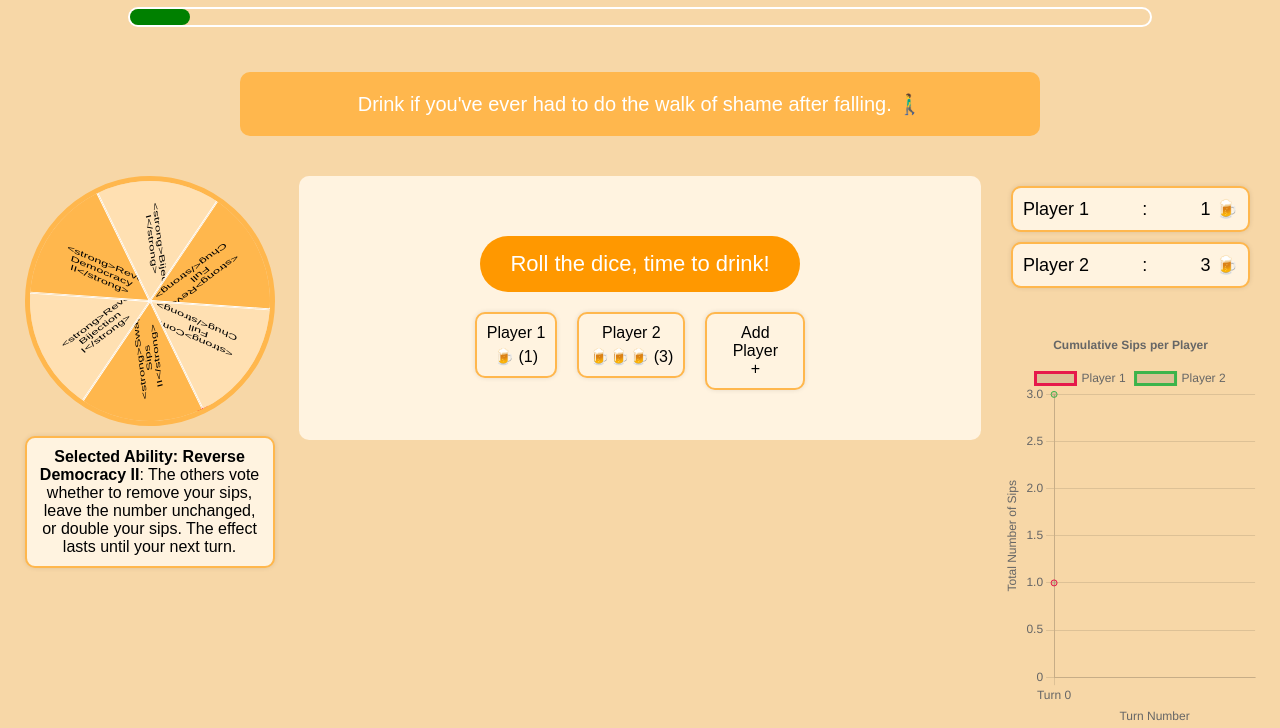
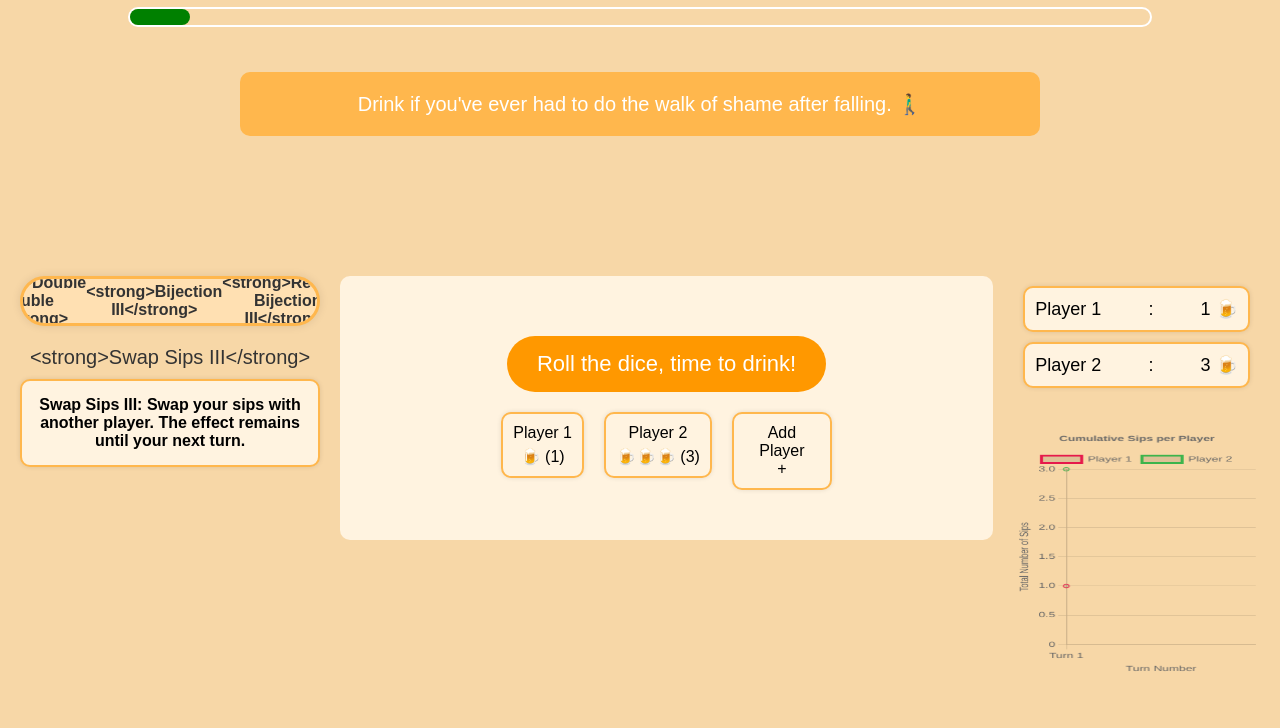
Before and after one commit to leopomme/drinking_game, a plain HTML site: page index.html in a window 1280 px wide. Both pictures are taken after a click on the button "Roll the dice, time to drink!". Shown: the part 78-806 px from the top of the page. Drawn offline with nearby package versions, Linux system fonts and the light colour scheme.

Commit message:
update not sure if working

```diff
--- a/index.html
+++ b/index.html
@@ -41,17 +41,20 @@
 
     <main>
         <div class="main-wrapper">
-            <!-- Wheel Section -->
-            <div class="wheel-section">
-                <div class="wheel-container">
-                    <div class="wheel">
-                        <div class="wheel-arrow">▲</div>
-                        <!-- Wheel slices will be added dynamically -->
+            <!-- Rolling Tube Section -->
+            <div class="tube-section">
+                <div class="tube-container">
+                    <div class="tube">
+                        <!-- Ability names will be added dynamically -->
                     </div>
-                    <!-- Ability Description -->
-                    <div id="ability-description" class="ability-description">
-                        <strong>Selected Ability:</strong>
-                    </div>
+                </div>
+                <!-- Selected Ability Display -->
+                <div id="selected-ability" class="selected-ability">
+                    <span id="selected-ability-name">None</span>
+                </div>
+                <!-- Ability Explanation -->
+                <div id="ability-explanation" class="ability-explanation">
+                    <!-- Explanation will be displayed here -->
                 </div>
             </div>
 
--- a/static/script.js
+++ b/static/script.js
@@ -77,7 +77,6 @@ function timerBarFull() {
     startTimerBar();
 }
 
-// Trigger the drinking action and update the player states
 function timeToSip() {
     const updatedPlayerIndex = updatePlayerTurn();
     if (updatedPlayerIndex === -1) return; // No players to proceed
@@ -85,9 +84,9 @@ function timeToSip() {
     // Update conditions for the new turn
     updateConditions(true);
 
-    // Spin the wheel automatically if special abilities are enabled
+    // Spin the tube automatically if special abilities are enabled
     if (enableSpecialAbilities) {
-        spinWheel();
+        spinTube();
     }
 
     const playersContainer = document.getElementById('players');
@@ -96,6 +95,7 @@ function timeToSip() {
     const difficulty = parseFloat(document.getElementById('difficulty').value);
 
     // Initialize sips data for this turn
+    turnNumber++; // Increment turnNumber here
     sipsPerTurn[turnNumber] = {};
 
     Array.from(playerElements).forEach((playerElement, index) => {
@@ -131,6 +131,7 @@ function timeToSip() {
     updatePlayerDrinkTracker();
     updateSipsChart(); // Render the graph
 }
+
 
 // Handle spacebar key press for rolling the dice
 document.addEventListener('keydown', (event) => {
@@ -246,8 +247,12 @@ function saveSettings() {
     }
 
     currentPlayerIndex = -1; // Reset to start from the first player
+    turnNumber = 0; // Reset turnNumber
+    sipsPerTurn = {}; // Clear previous sips data
     updateConditions();
+    updateSipsChart(); // Clear and update the graph
 }
+
 
 // Special Abilities List
 const specialAbilities = [
@@ -293,76 +298,57 @@ const specialAbilities = [
 ];
 
 
-// Create the wheel with a smaller number of random abilities
-function createWheel() {
-    const wheel = document.querySelector('.wheel');
 
-    // Decide the number of slices to display, e.g., 6
-    const numberOfSlices = 6;
+// New Rolling Tube Implementation
 
-    // Randomly shuffle and select abilities
+// Function to create the rolling tube with all abilities
+function createTube() {
+    const tube = document.querySelector('.tube');
+    tube.innerHTML = ''; // Clear existing abilities
+
+    // Shuffle the abilities to randomize the order
     const shuffledAbilities = specialAbilities.sort(() => 0.5 - Math.random());
-    const selectedAbilities = shuffledAbilities.slice(0, numberOfSlices);
 
-    const sliceDegree = 360 / numberOfSlices;
-
-    // Remove existing slices
-    wheel.innerHTML = '<div class="wheel-arrow">▲</div>';
-
-    selectedAbilities.forEach((ability, index) => {
-        const slice = document.createElement('div');
-        slice.className = 'wheel-slice';
-        slice.style.transform = `rotate(${index * sliceDegree}deg) skewY(${90 - sliceDegree}deg)`;
-
-        // Alternate colors between dark and light
-        const lightColor = '#ffe0b2'; // Light color
-        const darkColor = '#ffb74d';  // Dark color
-        slice.style.backgroundColor = index % 2 === 0 ? lightColor : darkColor;
-
-        const text = document.createElement('div');
-        text.className = 'slice-text';
-        text.style.transform = `rotate(${sliceDegree / 2}deg)`;
-        text.innerText = ability.split(':')[0]; // Show only the title
-        slice.appendChild(text);
-        wheel.appendChild(slice);
+    // Display all abilities in the tube
+    shuffledAbilities.forEach(ability => {
+        const abilitySpan = document.createElement('span');
+        abilitySpan.textContent = ability.split(':')[0]; // Display only the title
+        tube.appendChild(abilitySpan);
     });
 
-    // Store the selected abilities for use when determining the result
-    wheel.dataset.selectedAbilities = JSON.stringify(selectedAbilities);
+    // Store the shuffled abilities for use when determining the result
+    tube.dataset.selectedAbilities = JSON.stringify(shuffledAbilities);
 }
 
-let spinning = false;
+// Flag to prevent multiple simultaneous spins
+let spinningTube = false;
 
-function spinWheel() {
-    if (spinning) return;
-    spinning = true;
+function spinTube() {
+    if (spinningTube) return;
+    spinningTube = true;
 
-    createWheel(); // Regenerate the wheel with new abilities
+    createTube(); // Regenerate the tube with all abilities
 
-    const wheel = document.querySelector('.wheel');
-    const selectedAbilities = JSON.parse(wheel.dataset.selectedAbilities);
-    const numberOfSlices = selectedAbilities.length;
-    const sliceDegree = 360 / numberOfSlices;
-    const randomDegree = Math.floor(Math.random() * 360) + 720; // At least 2 full rotations
+    const tube = document.querySelector('.tube');
+    const selectedAbilities = JSON.parse(tube.dataset.selectedAbilities);
+    const numberOfAbilities = selectedAbilities.length;
+    const randomIndex = Math.floor(Math.random() * numberOfAbilities);
 
-    // Spin the wheel fast, stopping within 1 second
-    wheel.style.transition = 'transform 1s cubic-bezier(0.33, 1, 0.68, 1)';
-    wheel.style.transform = `rotate(${randomDegree}deg)`;
+    // Calculate the translation distance (assuming each span is 100px wide)
+    const translateX = -randomIndex * 100;
 
-    // Determine which ability was selected
+    // Apply the transform to spin the tube
+    tube.style.transform = `translateX(${translateX}px)`;
+
+    // After 1 second, display the selected ability
     setTimeout(() => {
-        const totalDegreesSpun = randomDegree % 360;
-        const normalizedDegrees = (360 - totalDegreesSpun + sliceDegree / 2) % 360;
-        const index = Math.floor(normalizedDegrees / sliceDegree) % numberOfSlices;
-        const selectedAbility = selectedAbilities[index];
+        const selectedAbility = selectedAbilities[randomIndex];
+        document.getElementById('selected-ability-name').textContent = selectedAbility.split(':')[0];
+        document.getElementById('ability-explanation').innerHTML = `<strong>${selectedAbility}</strong>`;
+        spinningTube = false;
+    }, 1000); // Match the transition duration in CSS
+}
 
-        // Display the ability description below the wheel
-        const abilityDescriptionDiv = document.getElementById('ability-description');
-        abilityDescriptionDiv.innerHTML = `<strong>Selected Ability:</strong> ${selectedAbility}`;
-
-        spinning = false;
-    }, 1000); // Match the reduced transition duration
-}
 
 // Update the player drink tracker
 function updatePlayerDrinkTracker() {
@@ -378,6 +364,7 @@ function updatePlayerDrinkTracker() {
     }
 }
 
+// Update Sips Chart with cumulative data
 // Update Sips Chart with cumulative data
 function updateSipsChart() {
     const ctx = document.getElementById('sipsChart').getContext('2d');
@@ -401,7 +388,7 @@ function updateSipsChart() {
         totalSips[player] = 0;
     });
 
-    Object.keys(sipsPerTurn).forEach(turn => {
+    Object.keys(sipsPerTurn).sort((a, b) => a - b).forEach(turn => { // Ensure turns are in order
         players.forEach(player => {
             totalSips[player] += sipsPerTurn[turn][player] || 0;
             cumulativeSips[player].push(totalSips[player]);
@@ -463,6 +450,7 @@ function updateSipsChart() {
     });
 }
 
+
 // Utility function to generate distinct colors for each player
 function getColor(index) {
     const colors = [
@@ -479,7 +467,7 @@ function getColor(index) {
 // Start the timer bar on page load if enabled
 window.onload = function() {
     updateConditions();
-    createWheel();
+    createTube();
     if (enableTimer) {
         startTimerBar();
     }
--- a/static/style.css
+++ b/static/style.css
@@ -103,86 +103,70 @@ main {
     align-items: flex-start;
     width: 100%;
     padding: 20px;
+    margin-top: 100px; /* To account for fixed header */
 }
 
+/* Main Wrapper */
 .main-wrapper {
     display: flex;
     width: 100%;
-    justify-content: center;
+    justify-content: space-between; /* Changed from center to space-between */
     align-items: flex-start;
 }
 
-/* Wheel Section */
-.wheel-section {
-    width: 25%;
+/* Rolling Tube Section */
+.tube-section {
+    width: 30%; /* Adjusted width */
     display: flex;
     flex-direction: column;
     align-items: center;
     margin-right: 20px;
 }
 
-/* Wheel Container */
-.wheel-container {
+.tube-container {
+    width: 300px;
+    height: 50px;
+    border: 3px solid #ffb74d;
+    border-radius: 25px;
+    overflow: hidden;
     position: relative;
-    width: 250px;
-    height: 250px;
-    margin: 0 auto;
+    background-color: #ffe0b2;
+    box-shadow: 0 0 10px rgba(0, 0, 0, 0.1);
 }
 
-.wheel {
-    width: 100%;
+.tube {
+    display: flex;
+    align-items: center;
     height: 100%;
-    border-radius: 50%;
-    border: 5px solid #ffb74d;
-    position: relative;
-    overflow: hidden;
-    transform: rotate(0deg);
-    transition: transform 1s cubic-bezier(0.33, 1, 0.68, 1);
+    transition: transform 1s ease-out;
 }
 
-.wheel-arrow {
-    position: absolute;
-    top: -20px;
-    left: 50%;
-    transform: translateX(-50%);
-    font-size: 24px;
-    color: red;
+.tube span {
+    flex: 0 0 100px;
+    text-align: center;
+    font-size: 16px;
+    font-weight: bold;
+    color: #333;
+    user-select: none;
 }
 
-/* Wheel Slice */
-.wheel-slice {
-    position: absolute;
-    width: 50%;
-    height: 50%;
-    transform-origin: 100% 100%;
-    border-top-left-radius: 100%;
-    border: 1px solid #fff;
-    overflow: hidden;
+/* Selected Ability Display */
+.selected-ability {
+    margin-top: 20px;
+    font-size: 20px;
+    color: #333;
 }
 
-/* Slice Text */
-.slice-text {
-    position: absolute;
-    top: 50%;
-    left: 60%;
-    transform: rotate(0deg) translate(-50%, -50%);
-    transform-origin: 0% 0%;
-    font-size: 10px;
-    text-align: center;
-    width: 60px;
-    color: #000;
-}
-
-/* Ability Description */
-.ability-description {
+/* Ability Explanation */
+.ability-explanation {
     margin-top: 10px;
-    padding: 10px;
+    padding: 15px;
     background-color: #fff3e0;
     border: 2px solid #ffb74d;
     border-radius: 10px;
     font-size: 16px;
     color: #000;
-    width: 100%;
+    width: 300px;
     text-align: center;
     box-shadow: 0 0 5px rgba(0, 0, 0, 0.1);
 }
@@ -287,9 +271,10 @@ main {
     display: flex;
     flex-direction: column;
     align-items: center;
-    /* Ensure it aligns with the main central box */
-    justify-content: flex-start;
-    height: 400px; /* Adjust height to align with main central box */
+    /* Remove fixed height to allow dynamic sizing */
+    /* height: 400px; */ /* Remove or adjust as needed */
+    max-height: 400px; /* Optional: set a maximum height */
+    overflow: hidden; /* Prevent content from overflowing */
 }
 
 /* Player Drink Tracker */
@@ -318,6 +303,8 @@ main {
     width: 100%;
     max-width: 300px;
     height: 200px;
+    /* Ensure it doesn't overflow */
+    overflow: hidden;
 }
 
 /* Settings */
@@ -430,3 +417,18 @@ button {
 button:hover {
     background-color: #e68900;
 }
+
+/* Responsive Design */
+@media (max-width: 1200px) {
+    .container, .conditions-container {
+        width: 90%;
+    }
+    .tube-section, .beer-counter {
+        width: 100%;
+        margin: 10px 0;
+    }
+    main {
+        flex-direction: column;
+        align-items: center;
+    }
+}
```
